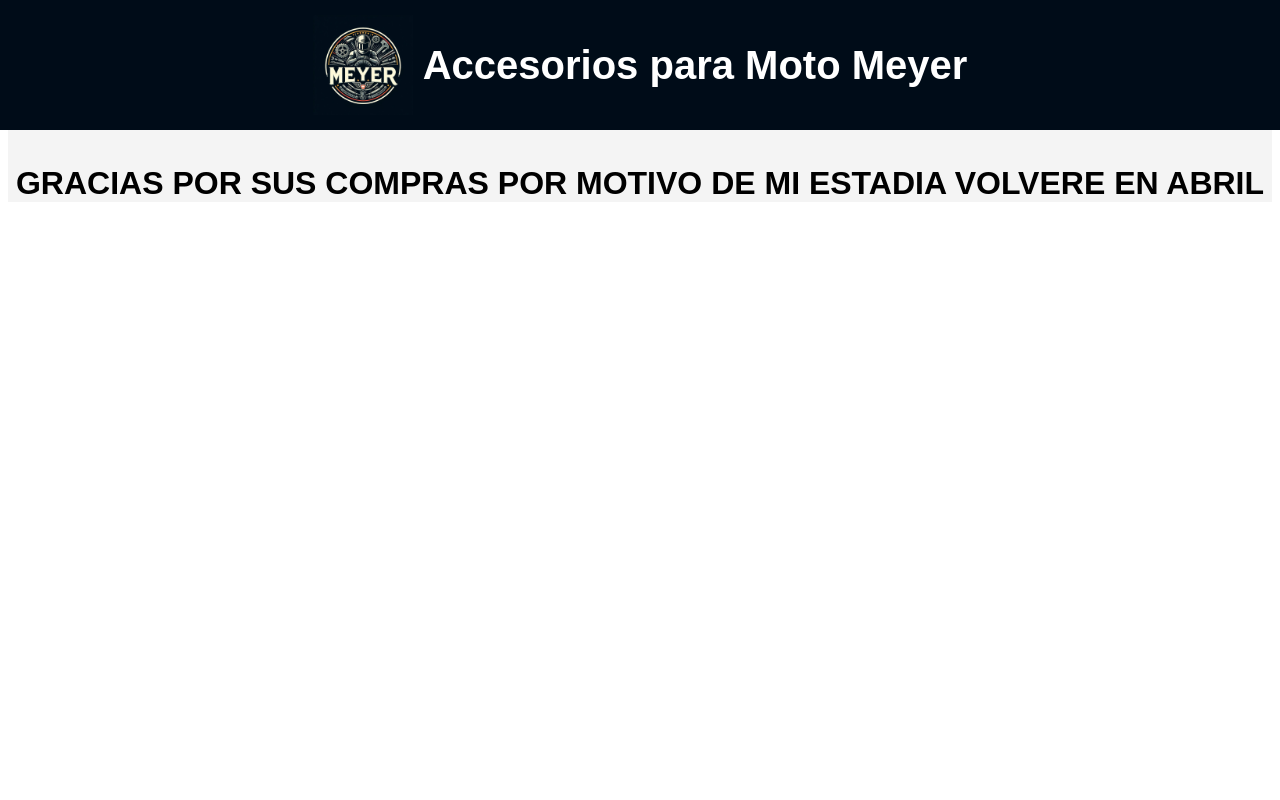
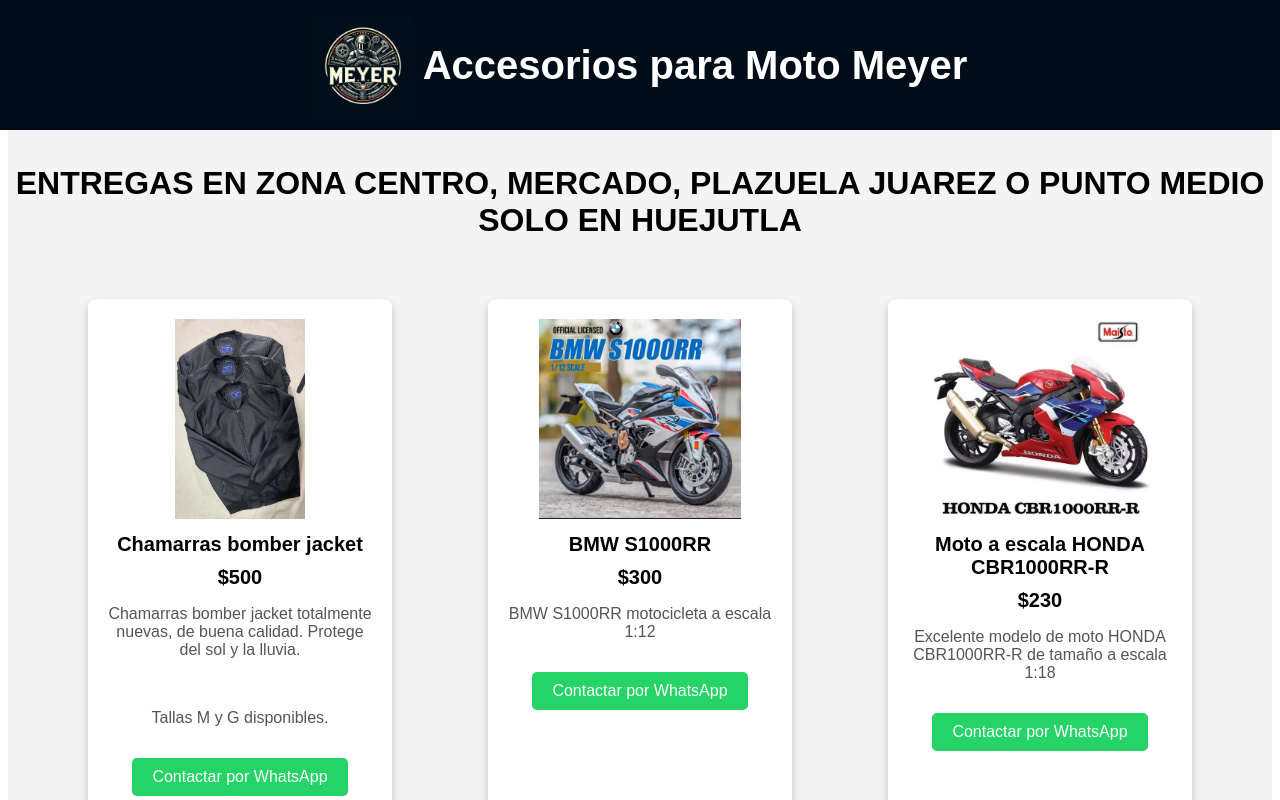
Before and after one commit to CarlosMeyer400400/zeus-fitness, an Angular app: page / in a window 1280 px wide. Shown: the top 800 px of the page. Built offline with nearby package versions, Linux system fonts and the light colour scheme.

Commit message:
chamarra

```diff
--- a/src/app/app.component.html
+++ b/src/app/app.component.html
@@ -7,24 +7,32 @@
 </head>
 <body>
 
-
-
-
-
   <div class="header">
     <img src="assets/Logo_Meyer.jpg" alt="Logo de Accesorios para Moto Meyer">
     <h1>Accesorios para Moto Meyer</h1>
   </div>
 <br><br>
 
-<H1 style="text-align: center;">  GRACIAS POR SUS COMPRAS POR MOTIVO DE MI ESTADIA VOLVERE EN ABRIL </H1>
-<!--
 <h1 style="text-align: center;">ENTREGAS EN ZONA CENTRO, MERCADO, PLAZUELA JUAREZ O PUNTO MEDIO SOLO EN HUEJUTLA</h1>
 <br>
 
+  <div class="product-container">
 
 
-  <div class="product-container">
+    <div class="card" data-name="Chamarras bomber jacket" data-price="$500">
+      <img src="assets/chamarrabomber.jpg" alt="Chamarras bomber jacket">
+      <h2>Chamarras bomber jacket</h2>
+      <h2>$500</h2>
+      <p>Chamarras bomber jacket totalmente nuevas, de buena calidad. Protege del sol y la lluvia.</p><br>
+      <p>Tallas M y G disponibles.</p>
+      <a
+        href="https://wa.me/7713535455/?text=Hola.%20Me%20interesa%20el%20producto:%20Chamarras%20bomber%20jacket%20-%20$500"
+        class="btn-contact">
+        Contactar por WhatsApp
+      </a>
+    </div>
+
+
 
 
 
@@ -95,13 +103,7 @@
 </div>
 
 
-<div class="card" data-name="Reloj de pulsera de cuarzo con calendario" data-price="$150">
-  <img src="assets/Reloj de pulsera de cuarzo con calendario.PNG" alt="Imagen del producto">
-  <h2>Reloj de pulsera de cuarzo con calendario</h2>
-  <h2>$150</h2>
-  <p>Conjunto de 5 piezas para Hombre, Reloj de pulsera de cuarzo con calendario, estilo Hip Hop, informal, de cuero</p>
-  <a href="https://wa.me/7713535455/?text=Hola.%20Me%20interesa%20conocer%20más%20acerca%20de%20este%20producto:%20Reloj%20de%20pulsera%20de%20cuarzo%20con%20calendario%20-%20$150" class="btn-contact">Contactar por WhatsApp</a>
-</div>
+
 
 
 
@@ -161,19 +163,6 @@
 
 
 
-
-
-
-    <div class="card" data-name="Mini consola portátil" data-price="$120">
-      <img src="assets/Mini consola portátil.PNG" alt="Imagen del producto">
-      <h2>Mini consola portátil</h2>
-      <h2>$120</h2>
-      <p>Mini consola portátil retro de videojuegos portátil de 8 bits de color LCD de 3,0 pulgadas, juegos de 500 integrados</p>
-      <a href="https://wa.me/7713535455/?text=Hola.%20Me%20interesa%20conocer%20más%20acerca%20de%20este%20producto:%20Mini%20consola%20portátil%20-%20$120" class="btn-contact">Contactar por WhatsApp</a>
-    </div>
-
-
-
     <div class="card" data-name="Tiras de pegatinas reflectantes" data-price="$70">
       <img src="assets/Tiras de pegatinas reflectantes.PNG" alt="Imagen del producto">
       <h2>Tiras de pegatinas reflectantes</h2>
@@ -204,6 +193,6 @@
 
 </div>
 
--->
+
 </body>
 </html>
```
Also changed, not shown: src/assets/chamarrabomber.jpg (added).
